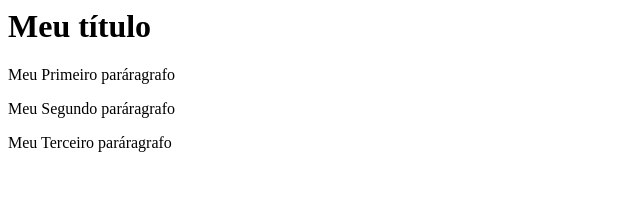
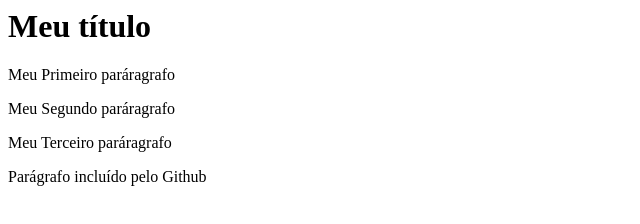
Before and after one commit to gabrielgarcia05/meuprimeirosite, a plain HTML site: page index.html in a window 1280 px wide. Shown: the whole page, without its empty margins (0-640 px from the left). Drawn offline with Linux system fonts and the light colour scheme.

Commit message:
Update index.html

```diff
--- a/index.html
+++ b/index.html
@@ -7,6 +7,7 @@
         <p>Meu Primeiro paráragrafo</p>
         <p>Meu Segundo paráragrafo</p>
         <p>Meu Terceiro paráragrafo</p>
+        <p>Parágrafo incluído pelo Github<p/>
 
 
     </body>
```
